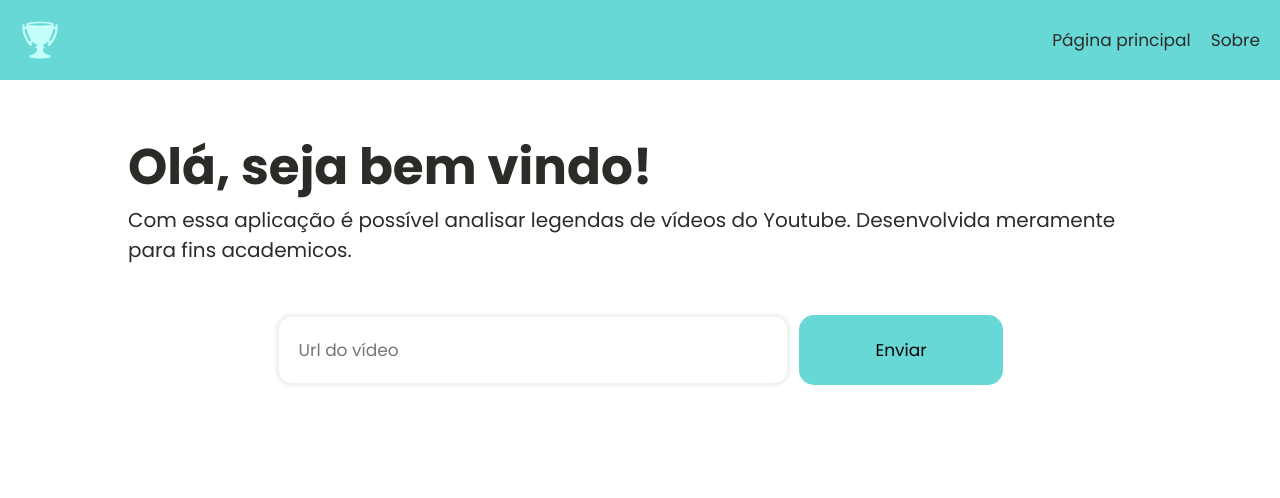
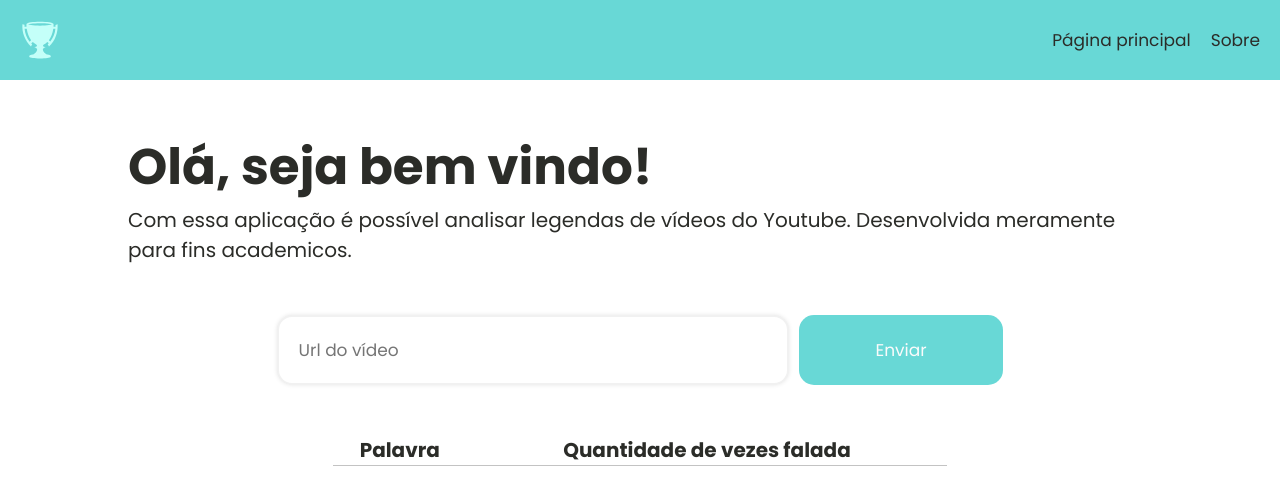
Before and after one commit to jhonpedro/yt-sub-extraction-app, a React (Create React App) app in the folder web/: page / in a window 1280 px wide. Shown: the top 498 px of the page. Built offline with nearby package versions, Linux system fonts and the light colour scheme.

Commit message:
feat: connect to api and styling the table

```diff
--- a/web/src/pages/Main/index.tsx
+++ b/web/src/pages/Main/index.tsx
@@ -1,13 +1,50 @@
 import React, { useState } from 'react'
 import Header from '../../components/Header'
+import axios from '../../services/axios'
+import { toast } from 'react-toastify'
 
-import { Button, Form, Input, MainContainer } from './styles'
+import {
+	Button,
+	Form,
+	Input,
+	MainContainer,
+	WordsWithTimesSpoken,
+} from './styles'
+
+interface WordsTimesSpoken extends Array<[string, number]> {}
 
 function MainPage() {
 	const [youtubeLink, setYoutubeLink] = useState('')
+	const [isLoading, setIsLoading] = useState(false)
+	const [wordsTimesSpoken, setWordsTimesSpoken] = useState<WordsTimesSpoken>([])
 
 	function handleChangeYoutubeLink(event: React.ChangeEvent<HTMLInputElement>) {
 		setYoutubeLink(event.target.value)
+	}
+
+	async function handleSubmit(event: React.FormEvent<HTMLFormElement>) {
+		event.preventDefault()
+		if (isLoading) {
+			return
+		}
+		setIsLoading(true)
+
+		try {
+			const response = await axios.get(`/?videourl=${youtubeLink}`)
+
+			const wordsWithTimesSponkes = response.data
+				.wordsTimesSpoken as WordsTimesSpoken
+
+			setWordsTimesSpoken(wordsWithTimesSponkes)
+		} catch (error) {
+			if (error.message) {
+				toast.error(
+					'O seu video pode não conter legendas, tente novamente depois'
+				)
+			}
+		} finally {
+			setIsLoading(false)
+		}
 	}
 
 	return (
@@ -19,14 +56,32 @@ function MainPage() {
 					Com essa aplicação é possível analisar legendas de vídeos do Youtube.
 					Desenvolvida meramente para fins academicos.
 				</p>
-				<Form>
+				<Form onSubmit={handleSubmit}>
 					<Input
 						placeholder='Url do vídeo'
 						value={youtubeLink}
 						onChange={handleChangeYoutubeLink}
 					/>
-					<Button type='submit'>Enviar</Button>
+					<Button type='submit' loading={String(isLoading)}>
+						Enviar
+					</Button>
 				</Form>
+				<WordsWithTimesSpoken>
+					<tbody>
+						<tr>
+							<th>Palavra</th>
+							<th>Quantidade de vezes falada</th>
+						</tr>
+						{wordsTimesSpoken.map((elem, index) => {
+							return (
+								<tr key={index}>
+									<td>{elem[0]}</td>
+									<td>{elem[1]}</td>
+								</tr>
+							)
+						})}
+					</tbody>
+				</WordsWithTimesSpoken>
 			</MainContainer>
 		</React.Fragment>
 	)
--- a/web/src/pages/Main/styles.ts
+++ b/web/src/pages/Main/styles.ts
@@ -1,4 +1,8 @@
-import styled from 'styled-components'
+import styled, { css, keyframes } from 'styled-components'
+
+interface ButtonProps {
+	loading?: string
+}
 
 export const MainContainer = styled.main`
 	width: 80%;
@@ -31,7 +35,16 @@ export const Input = styled.input`
 	}
 `
 
-export const Button = styled.button`
+const loading = keyframes`
+  from {
+    transform: rotate(0deg);
+  }
+  to {
+    transform: rotate(360deg);
+  }
+`
+
+export const Button = styled.button<ButtonProps>`
 	width: 20%;
 	padding: 2rem;
 	border: 0;
@@ -40,14 +53,65 @@ export const Button = styled.button`
 	outline: none;
 	margin-left: 1rem;
 	font-size: 1.7rem;
+	display: flex;
+	justify-content: center;
+	align-items: center;
+	position: relative;
+	color: var(--color-white);
 
 	background-color: var(--color-secondary);
 	:hover {
 		background-color: var(--color-tertiary);
 	}
+
+	${(props) =>
+		props.loading === 'true'
+			? css`
+					::after {
+						content: '';
+						height: 1.7rem;
+						width: 1.7rem;
+						border: 4px solid transparent;
+						border-bottom: 4px solid var(--color-white);
+						border-radius: 100%;
+						position: absolute;
+
+						animation: ${loading} 1s linear infinite;
+					}
+
+					cursor: not-allowed;
+					color: transparent;
+			  `
+			: ''}
 `
 
 export const Form = styled.form`
 	display: flex;
 	justify-content: center;
 `
+
+export const WordsWithTimesSpoken = styled.table`
+	width: 60%;
+	margin: 0 auto;
+	font-size: 2rem;
+	border-collapse: collapse;
+	margin-top: 5rem;
+
+	td {
+		font-size: 1.6rem;
+		width: 50%;
+		text-align: center;
+	}
+
+	tr {
+		border-bottom: 1px solid #c3c3c3;
+	}
+
+	@media (max-width: 900px) {
+		width: 100%;
+
+		td {
+			width: auto;
+		}
+	}
+`
```
